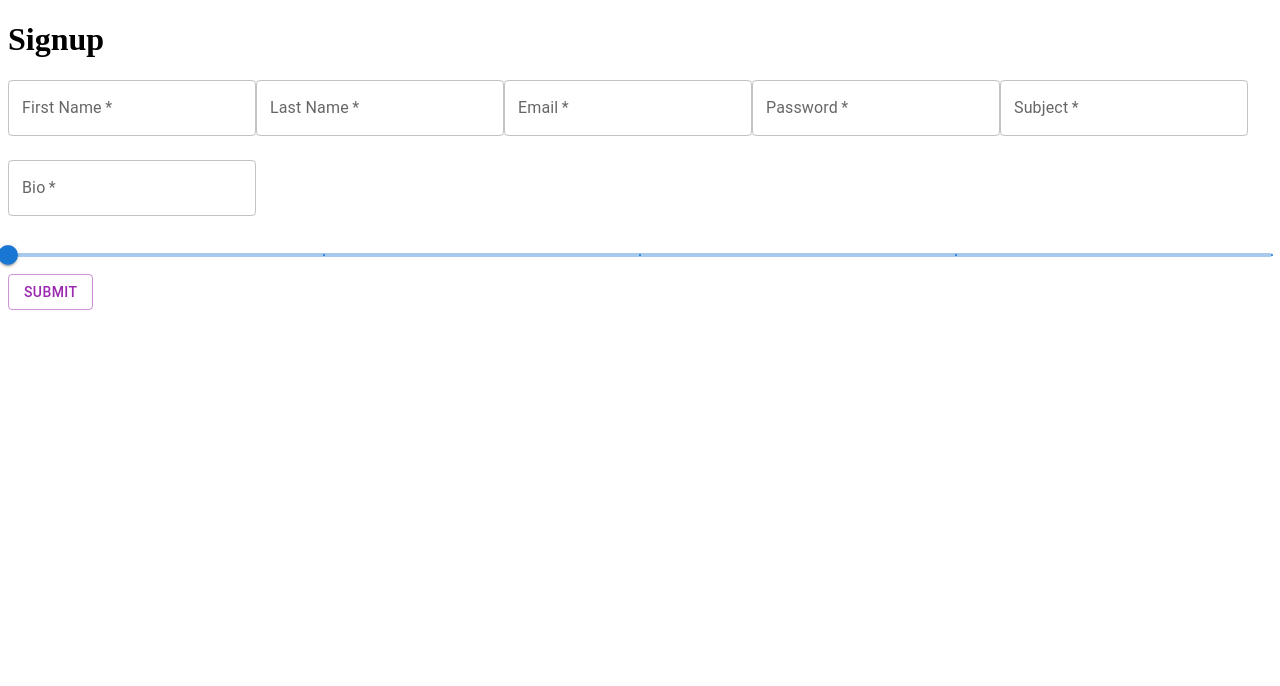
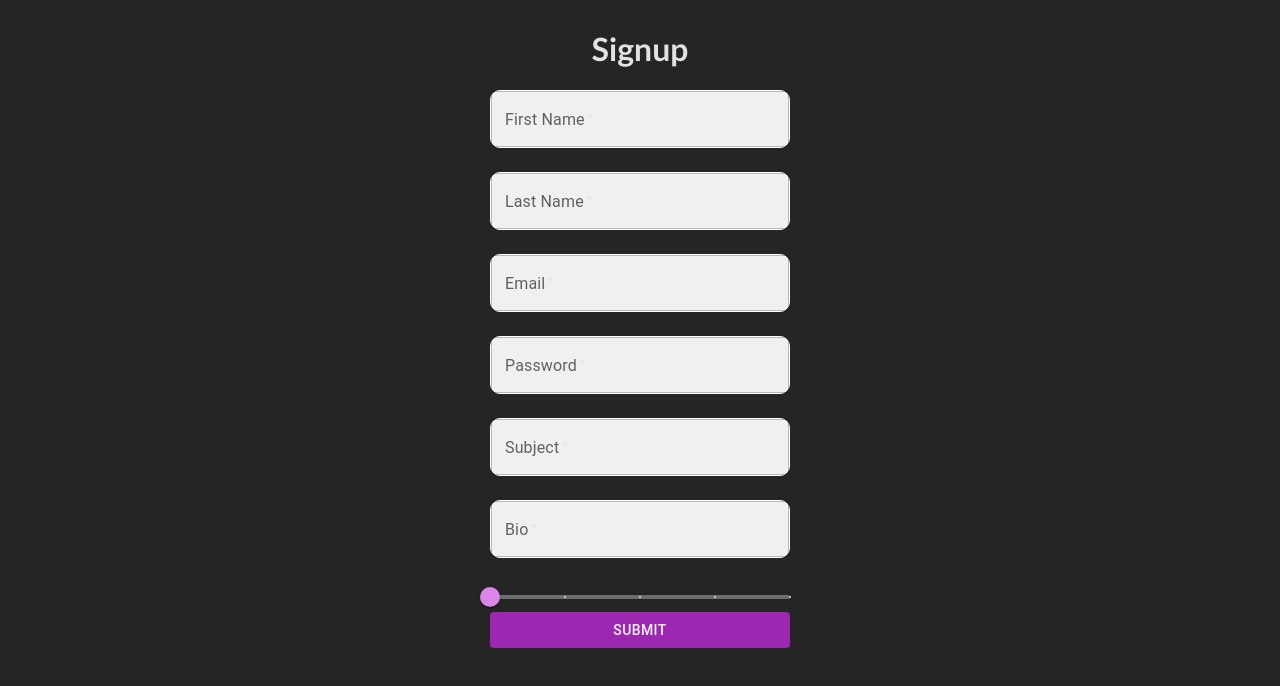
Before and after one commit to Yeti-Crabs/BinaryBond, a React app: page /signup in a window 1280 px wide. Shown: the top 686 px of the page. Built offline with nearby package versions, Linux system fonts and the light colour scheme.

Commit message:
Styles Applied

```diff
--- a/client/App.jsx
+++ b/client/App.jsx
@@ -6,7 +6,7 @@ import Homepage from './components/Homepage'
 import Login from './components/Login'
 import Signup from './components/Signup'
 
-import './stylesheets/styles.css';
+import './stylesheets/styles.scss';
 import './stylesheets/awesomeSlider.css';
 import './stylesheets/cubeSlider.css';
 import './stylesheets/reactToastify.css'
--- a/client/components/Homepage.jsx
+++ b/client/components/Homepage.jsx
@@ -11,7 +11,7 @@ const Homepage = () => {
   const user = useSelector((state) => state.user);
   console.log(user);
   return (
-    <div>
+    <div className='homepage'>
       <h1>Homepage</h1>
       <div className='container'>
         <UserProfile />
--- a/client/components/Login.jsx
+++ b/client/components/Login.jsx
@@ -6,6 +6,8 @@ import { useState } from 'react';
 import { useSelector, useDispatch } from 'react-redux';
 import { login } from '../store/userSlice';
 import { ToastContainer, toast } from 'react-toastify';
+import { BorderAllRounded } from '@mui/icons-material';
+import { createTheme, rgbToHex } from '@mui/material/styles';
 
 
 
@@ -55,8 +57,10 @@ const Login = () => {
   };
 
   return (
-    <div>
-      <h1>Login</h1>
+    <div className='loginContainer'>
+    <div className='loginPage'>
+      <span><h1 id='title'>Binary<h1 id='bond'>Bond</h1></h1></span>
+      <div>
       <form onSubmit={formSubmission}>
         <ToastContainer
           position="top-center"
@@ -77,7 +81,10 @@ const Login = () => {
           variant="outlined"
           color="secondary"
           type="email"
-          sx={{ mb: 3 }}
+          sx={{ mb: 3,
+                border: '1px, solid, white',
+                borderRadius: '10px',
+                backgroundColor: 'rgb(240, 240, 240)' }}
           size='medium'
           value={email}
 
@@ -90,17 +97,32 @@ const Login = () => {
           color="secondary"
           type="password"
           value={password}
-
           size='medium'
-          sx={{ mb: 3 }}
+          sx={{ mb: 3,
+            border: '1px, solid, white',
+            borderRadius: '10px',
+            backgroundColor: 'rgb(240, 240, 240)'}}
         />
-        <div>
-          <Button variant="outlined" color="secondary" type="submit">Log In</Button>
-          <Button variant="outlined" color="secondary" onClick={() => setSignup(true)} type="button">SignUp</Button>
+        <div className='loginSignupButtons'>
+          <Button variant="outlined"
+                  color="secondary"
+                  type="submit"
+                  sx={{ color: '#9c27b0)',
+                        backgroundColor: 'rgb(240, 240, 240)'}}>
+                  Log In </Button>
+          <Button variant="outlined"
+                  color="secondary"
+                  onClick={() => setSignup(true)}
+                  type="button"
+                  sx={{ color: 'rgb(240, 240, 240)',
+                        backgroundColor: '#9c27b0'}}>
+                  SignUp</Button>
         </div>
       </form>
       {signup && <Navigate to="/signup" />}
       {submitSuccess && <Navigate to="/homepage" />}
+      </div>
+    </div>
     </div>
   );
 };
--- a/client/components/Signup.jsx
+++ b/client/components/Signup.jsx
@@ -57,7 +57,7 @@ const Signup = () => {
   };
 
   return (
-    <div>
+    <div className='signUpPage'>
       <ToastContainer
         position="top-center"
         autoClose={3000}
@@ -71,7 +71,7 @@ const Signup = () => {
         theme="light"
       />
       <h1>Signup</h1>
-      <form onSubmit={formSubmission}>
+      <form id='signUpFields' onSubmit={formSubmission}>
         <TextField
           label="First Name"
           onChange={e => setFirstName(e.target.value)}
@@ -79,7 +79,10 @@ const Signup = () => {
           variant="outlined"
           color="secondary"
           type="text"
-          sx={{ mb: 3 }}
+          sx={{ mb: 3,
+            border: '1px, solid, white',
+            borderRadius: '10px',
+            backgroundColor: 'rgb(240, 240, 240)'}}
           size='medium'
           value={firstName}
 
@@ -91,7 +94,10 @@ const Signup = () => {
           variant="outlined"
           color="secondary"
           type="text"
-          sx={{ mb: 3 }}
+          sx={{ mb: 3,
+            border: '1px, solid, white',
+            borderRadius: '10px',
+            backgroundColor: 'rgb(240, 240, 240)'}}
           size='medium'
           value={lastName}
 
@@ -104,7 +110,10 @@ const Signup = () => {
           variant="outlined"
           color="secondary"
           type="email"
-          sx={{ mb: 3 }}
+          sx={{ mb: 3,
+            border: '1px, solid, white',
+            borderRadius: '10px',
+            backgroundColor: 'rgb(240, 240, 240)'}}
           size='medium'
           value={email}
 
@@ -119,7 +128,10 @@ const Signup = () => {
           value={password}
 
           size='medium'
-          sx={{ mb: 3 }}
+          sx={{ mb: 3,
+            border: '1px, solid, white',
+            borderRadius: '10px',
+            backgroundColor: 'rgb(240, 240, 240)'}}
         />
         <TextField
           label="Subject"
@@ -128,7 +140,10 @@ const Signup = () => {
           variant="outlined"
           color="secondary"
           type="text"
-          sx={{ mb: 3 }}
+          sx={{ mb: 3,
+            border: '1px, solid, white',
+            borderRadius: '10px',
+            backgroundColor: 'rgb(240, 240, 240)'}}
           size='medium'
           value={subject}
 
@@ -140,7 +155,10 @@ const Signup = () => {
           variant="outlined"
           color="secondary"
           type="text"
-          sx={{ mb: 3 }}
+          sx={{ mb: 3,
+            border: '1px, solid, white',
+            borderRadius: '10px',
+            backgroundColor: 'rgb(240, 240, 240)'}}
           size='medium'
           value={bio}
         />
@@ -155,8 +173,16 @@ const Signup = () => {
           marks
           min={1}
           max={5}
+          sx={{ width: 300,
+                  }}
         />
-        <Button variant="outlined" color="secondary" type="submit">Submit</Button>
+        <Button
+        variant="outlined"
+        color="secondary"
+        type="submit"
+        sx={{ color: 'rgb(240, 240, 240)',
+        backgroundColor: '#9c27b0'}}>
+        Submit</Button>
       </form>
       {submitSuccess && <Navigate to="/" />}
     </div>
--- a/client/index.js
+++ b/client/index.js
@@ -8,7 +8,7 @@ import { store } from './store';
 import { Provider } from 'react-redux';
 
 
-import './stylesheets/styles.css';
+import './stylesheets/styles.scss';
 import './stylesheets/reactToastify.css';
 import './stylesheets/cubeSlider.css';
 import './stylesheets/awesomeSlider.css';
--- /dev/null
+++ b/client/stylesheets/_variables.scss
@@ -0,0 +1,3 @@
+$background: rgb(37, 37, 37);
+$fontColor: rgb(226, 226, 226);
+$accent: #c12edb
--- a/client/stylesheets/awesomeSlider.css
+++ b/client/stylesheets/awesomeSlider.css
@@ -28,7 +28,7 @@
   --organic-arrow-border-radius: 0;
   --control-bullet-color: #6a6a6a;
   --control-bullet-active-color: #6a6a6a;
-  --content-background-color: #a89898; }
+  --content-background-color: #a8989800; }
 
 .awssld {
   display: block;
--- a/client/stylesheets/styles.css
+++ /dev/null
@@ -1,12 +0,0 @@
-.container{
-    display: grid;
-    border:1px solid red;
-    grid-template-columns: .25fr .75fr .25fr;
-}
-
-.cards {
-  display: grid;
-  border:1px solid red;
-  grid-template-columns: 1fr 1fr;
-  grid-template-columns: 1fr 1fr;
-}
--- /dev/null
+++ b/client/stylesheets/styles.scss
@@ -0,0 +1,88 @@
+@import '_variables';
+
+* {
+  font-family:'Gill Sans', 'Gill Sans MT', Calibri, 'Trebuchet MS', sans-serif;
+  color: $fontColor;
+}
+
+body {
+  background-color: $background;
+}
+
+.loginContainer {
+  display: flex;
+  flex-direction: row;
+  justify-content: center;
+  background-color: $background;
+}
+
+
+.homepage {
+  flex-direction: row;
+}
+
+#title {
+  display:flex;
+  padding-top: 15rem;
+  justify-content: center;
+}
+
+#bond {
+  color: $accent
+}
+
+.loginSignupButtons {
+  display: flex;
+  flex-direction: column;
+  justify-content: center;
+  background-color: rgba(0, 0, 0, 0);
+  margin-left: 9em;
+  margin-right: 9em;
+
+}
+
+.loginPage {
+  display: flex;
+  flex-direction: column;
+  color: white;
+  background-color: rgba(0, 0, 0, 0);
+  text-decoration-color: bisque;
+}
+
+.signUpPage {
+  display: flex;
+  flex-direction: column;
+  align-items: center;
+}
+
+#signUpFields {
+  display: flex;
+  flex-direction: column;
+}
+.container{
+    display: grid;
+    background-color: lighten($background, 10%);
+    border:1px solid rgb(196, 196, 196);
+    grid-template-columns: .20fr .75fr .20fr;
+    height: 50rem;
+}
+
+.cards {
+  display: flex;
+  flex-direction: column;
+  border: 4px solid rgba(216, 216, 216, 0.568);
+  border-radius: 2px;
+  background-color: lighten($background, 10%);
+  align-items: center;
+  justify-content: space-between;
+  box-shadow: rgba(0, 0, 0, 0.35) 0px 5px 15px;
+  width: 60rem;
+  height: 30rem;
+}
+
+ .MuiSlider-thumb {
+  color: lighten($accent, 20%)
+}
+
+.awssld__content {
+}
--- a/webpack.config.js
+++ b/webpack.config.js
@@ -52,7 +52,7 @@ module.exports = {
       {
         test: /.(css|scss)$/,
         exclude: /node_modules/,
-        use: [MiniCssExtractPlugin.loader, 'sass-loader', 'css-loader'],
+        use: [MiniCssExtractPlugin.loader, 'css-loader', 'sass-loader'],
       },
       {
         test: /\.(png|jpg|gif|woff|woff2|eot|ttf|svg|ico)$/,
```
Also changed, not shown: client/stylesheets/sassyStyles.css (deleted).
